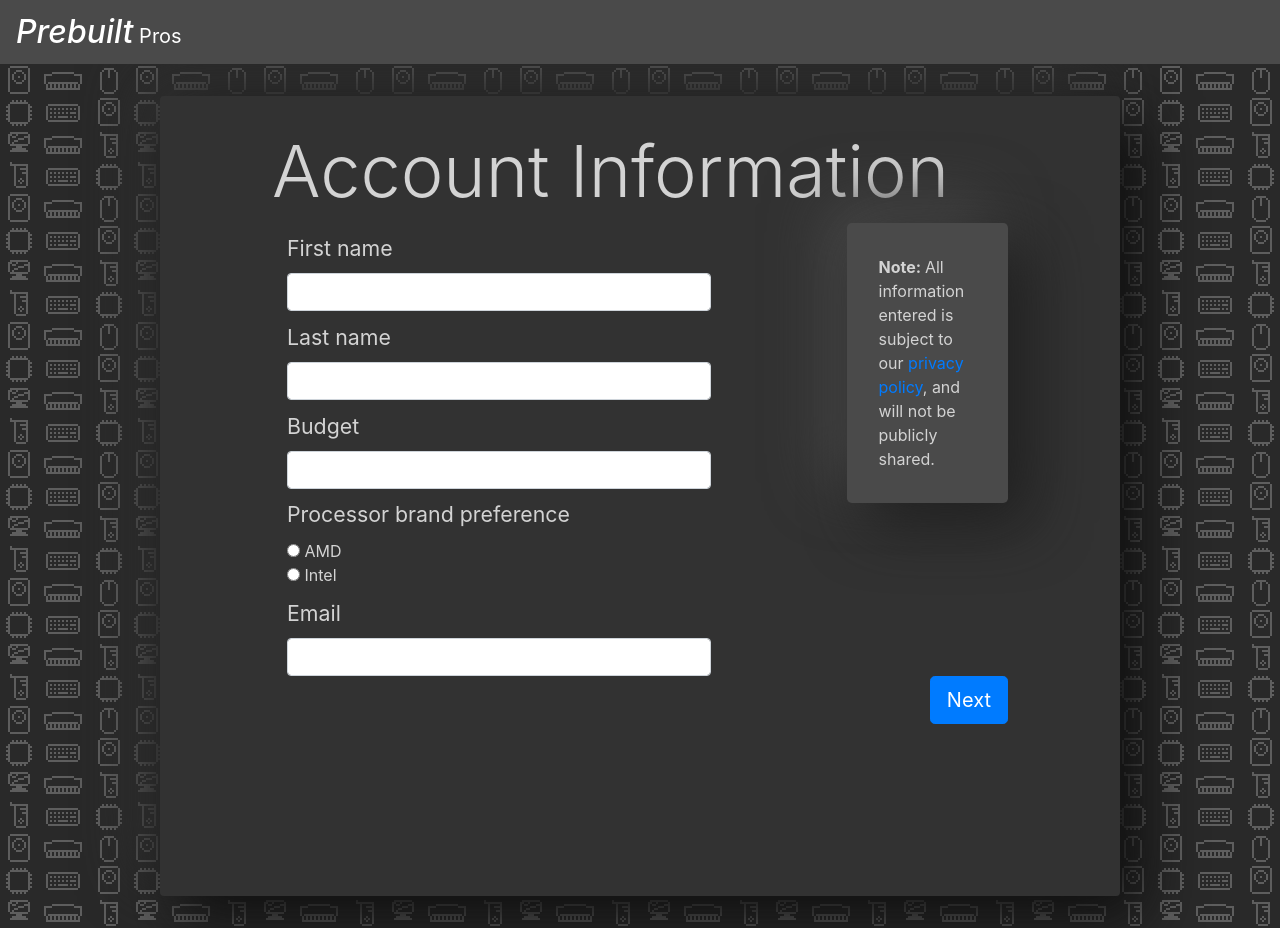
After one commit to HunterAhlquistEdu/Dating, a PHP site: page /views/csignup.html in a window 1280 px wide. The commit adds this page. Run offline with PHP 8.4, Linux system fonts and the light colour scheme; some libraries are stand-ins or nearby versions.

Commit message:
signup first page

```diff
--- a/styles/styles_dark.css
+++ b/styles/styles_dark.css
@@ -10,6 +10,7 @@ html, body {
     padding: 2em;
     margin: 2em;
     width: 75%;
+    min-height: 50em;
     background-color: #323232;
     border-color: #444444 !important;
     box-shadow: 20px 20px 60px #0e0e0e, -20px -20px 60px #323232;
@@ -26,3 +27,21 @@ nav {
 hr {
     background-color: lightgray;
 }
+
+.input-area {
+    margin-left: 5em;
+    margin-right: 5em;
+    width: 100%;
+    height: 100%;
+}
+
+.privacy-notice {
+    box-shadow: 20px 20px 60px #1f1f1f, -20px -20px 60px #4a4a4a;
+    background-color: #4a4a4a;
+    padding: 2rem 2rem !important;
+}
+
+.control-label {
+    margin-top: 0.5em;
+    font-size: 16pt;
+}
--- /dev/null
+++ b/views/csignup.html
@@ -0,0 +1,86 @@
+<!doctype html>
+<html lang="en">
+<head>
+    <meta charset="UTF-8">
+    <meta name="viewport"
+          content="width=device-width, user-scalable=no, initial-scale=1.0, maximum-scale=1.0, minimum-scale=1.0">
+    <meta http-equiv="X-UA-Compatible" content="ie=edge">
+    <!-- Bootstrap CSS -->
+    <link rel="stylesheet" href="https://maxcdn.bootstrapcdn.com/bootstrap/4.0.0/css/bootstrap.min.css" integrity="sha384-Gn5384xqQ1aoWXA+058RXPxPg6fy4IWvTNh0E263XmFcJlSAwiGgFAW/dAiS6JXm" crossorigin="anonymous">
+    <link rel="stylesheet" href="styles/styles_dark.css">
+    <title>Prebuilt Pros</title>
+</head>
+<body>
+    <nav class="navbar navbar-expand-lg navbar-dark">
+        <a class="navbar-brand" href="#"> <i class="h2">Prebuilt</i> Pros</a>
+        <button class="navbar-toggler" type="button" data-toggle="collapse" data-target="#navbarSupportedContent" aria-controls="navbarSupportedContent" aria-expanded="false" aria-label="Toggle navigation">
+            <span class="navbar-toggler-icon"></span>
+        </button>
+        <div class="collapse navbar-collapse" id="navbarSupportedContent">
+
+        </div>
+    </nav>
+    <div class="d-flex justify-content-center">
+        <div class="mainBody row rounded">
+            <div class="container-flex input-area">
+                <div class="row">
+                    <div class="col-sm-12">
+                        <h1 class="display-3">Account Information</h1>
+                    </div>
+                </div>
+                <form action="#" method="post" class="form-horizontal">
+                <div class="row">
+                    <div class="col-sm-9">
+
+                            <div class="col-sm-10">
+                                <label for="firstname" class="control-label">First name</label>
+                                <input class="form-control" type="text" name="firstname" id="firstname">
+                            </div>
+                            <div class="col-sm-10">
+                                <label for="lastname" class="control-label">Last name</label>
+                                <input class="form-control" type="text" name="lastname" id="lastname">
+                            </div>
+                            <div class="col-sm-10">
+                                <label for="budget" class="control-label">Budget</label>
+                                <input class="form-control" type="text" name="budget" id="budget">
+                            </div>
+                            <div class="col-sm-10">
+                                <label class="control-label">Processor brand preference</label></br>
+                                <input type="radio" name="cpu-brand"
+                                       id="AMD"
+                                       value="AMD"> AMD</br>
+                                <input type="radio" name="cpu-brand"
+                                       id="Intel"
+                                       value="Intel"> Intel</br>
+                            </div>
+                            <div class="col-sm-10">
+                                <label for="email" class="control-label">Email</label>
+                                <input class="form-control" type="text" name="email" id="email">
+                            </div>
+
+
+                    </div>
+                    <div class="col-sm-3">
+                        <div class="jumbotron privacy-notice">
+                            <b>Note: </b> All information entered is subject to our <a href="privacy">privacy policy</a>,
+                            and will not be
+                            publicly shared.
+                        </div>
+
+                    </div>
+                </div>
+                <input class="btn btn-primary btn-lg float-right" type="submit" value="Next">
+                </form>
+            </div>
+
+        </div>
+    </div>
+
+
+    <!-- Optional JavaScript -->
+    <!-- jQuery first, then Popper.js, then Bootstrap JS -->
+    <script src="https://code.jquery.com/jquery-3.2.1.slim.min.js" integrity="sha384-KJ3o2DKtIkvYIK3UENzmM7KCkRr/rE9/Qpg6aAZGJwFDMVNA/GpGFF93hXpG5KkN" crossorigin="anonymous"></script>
+    <script src="https://cdnjs.cloudflare.com/ajax/libs/popper.js/1.12.9/umd/popper.min.js" integrity="sha384-ApNbgh9B+Y1QKtv3Rn7W3mgPxhU9K/ScQsAP7hUibX39j7fakFPskvXusvfa0b4Q" crossorigin="anonymous"></script>
+    <script src="https://maxcdn.bootstrapcdn.com/bootstrap/4.0.0/js/bootstrap.min.js" integrity="sha384-JZR6Spejh4U02d8jOt6vLEHfe/JQGiRRSQQxSfFWpi1MquVdAyjUar5+76PVCmYl" crossorigin="anonymous"></script>
+</body>
+</html>
```
Also changed, not shown: index.php (+33 -3 lines), views/cshipping.html (added, +86 -0 lines), .htaccess (added).
